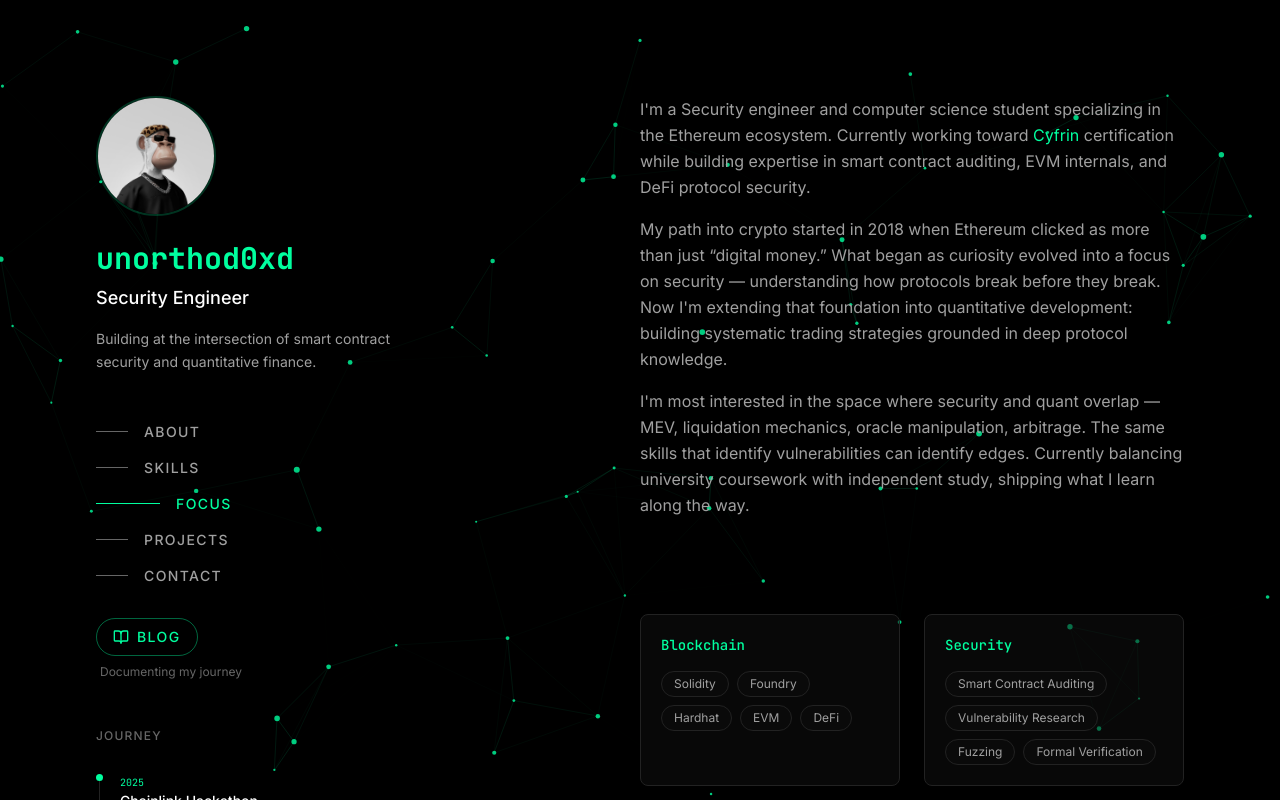
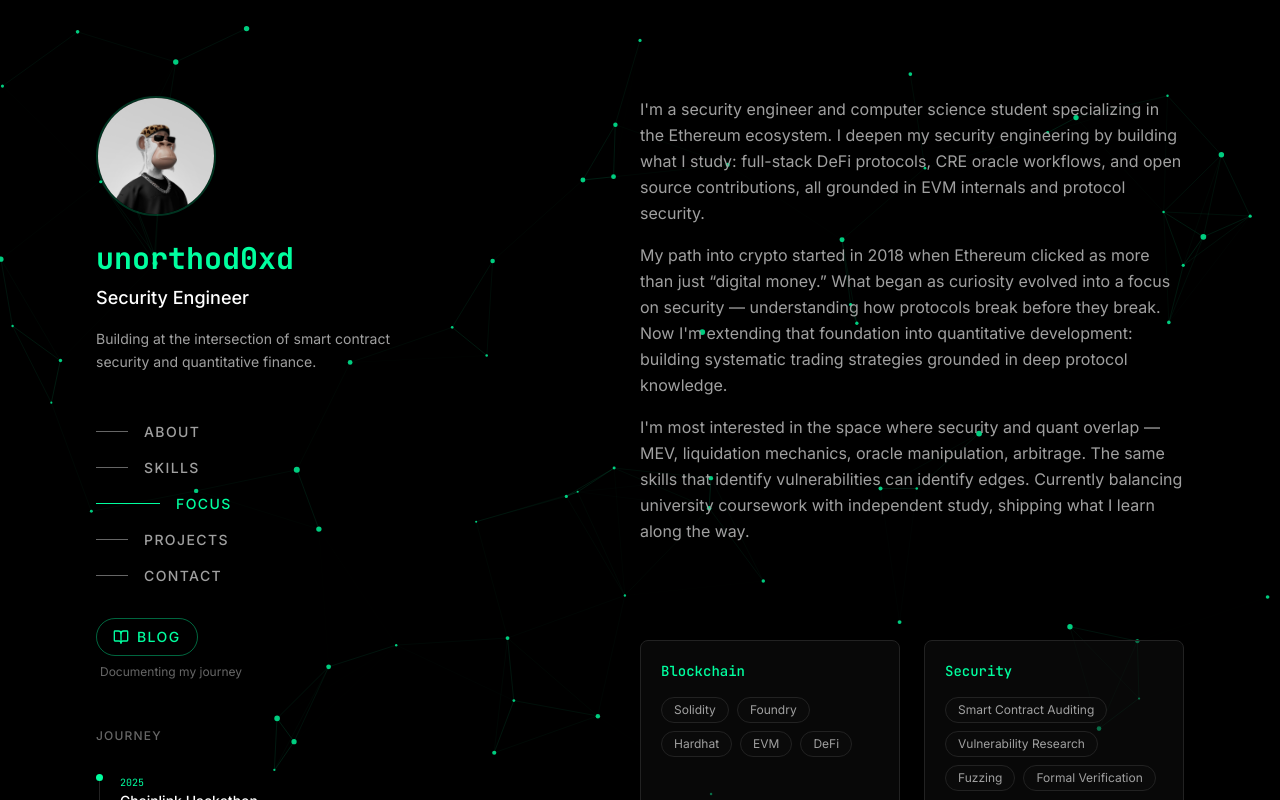
Before and after one commit to UNORTHOD0xd/whoami, a Next.js app: page / in a window 1280 px wide. Shown: the top 800 px of the page. Built offline with nearby package versions, Linux system fonts and the light colour scheme.

Commit message:
Update about section to reflect hands-on building experience

```diff
--- a/src/components/Sections/About.tsx
+++ b/src/components/Sections/About.tsx
@@ -16,17 +16,11 @@ export default function About() {
         className="space-y-4 text-text-secondary leading-relaxed"
       >
         <p>
-          I&apos;m a Security engineer and computer science student
-          specializing in the Ethereum ecosystem. Currently working toward{" "}
-          <a
-            href="https://updraft.cyfrin.io"
-            target="_blank"
-            rel="noopener noreferrer"
-          >
-            Cyfrin
-          </a>{" "}
-          certification while building expertise in smart contract auditing, EVM
-          internals, and DeFi protocol security.
+          I&apos;m a security engineer and computer science student
+          specializing in the Ethereum ecosystem. I deepen my security
+          engineering by building what I study: full-stack DeFi protocols,
+          CRE oracle workflows, and open source contributions, all grounded
+          in EVM internals and protocol security.
         </p>
 
         <p>
```
